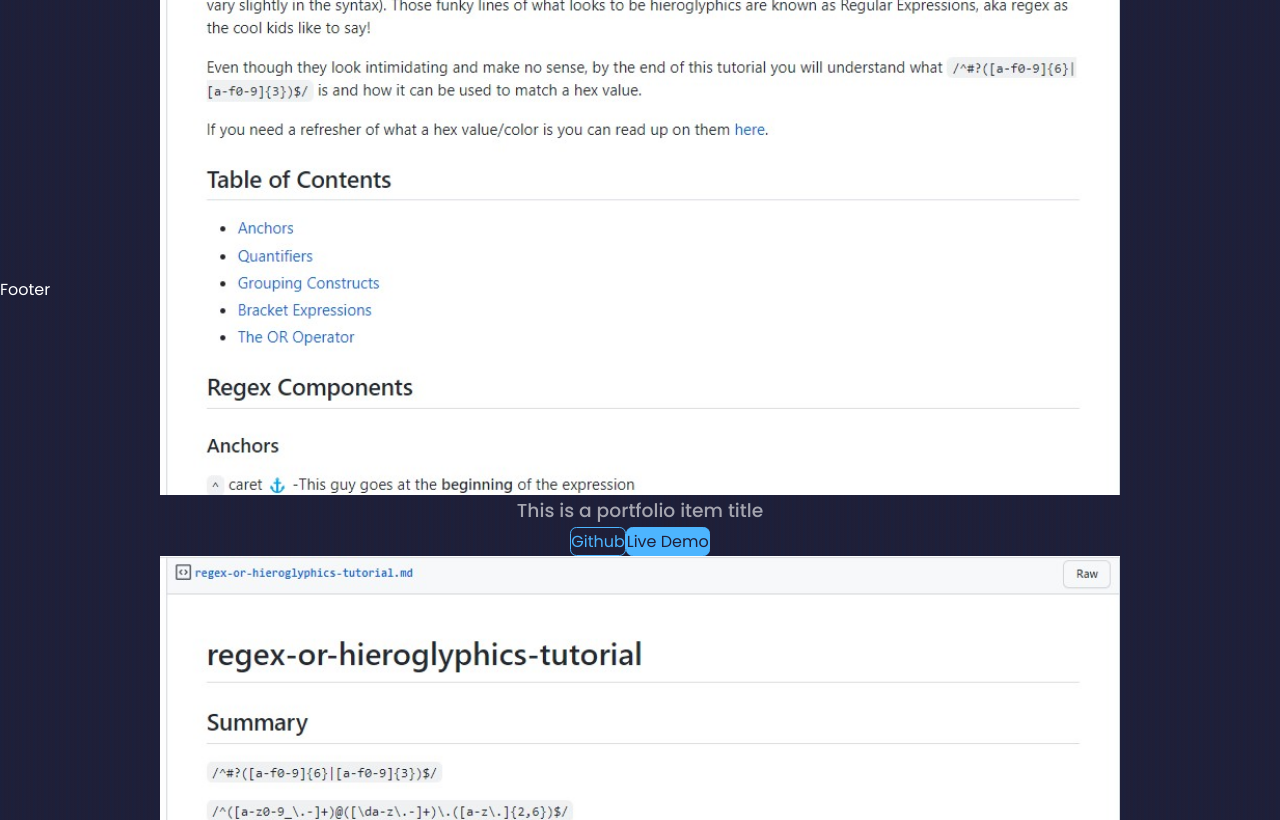
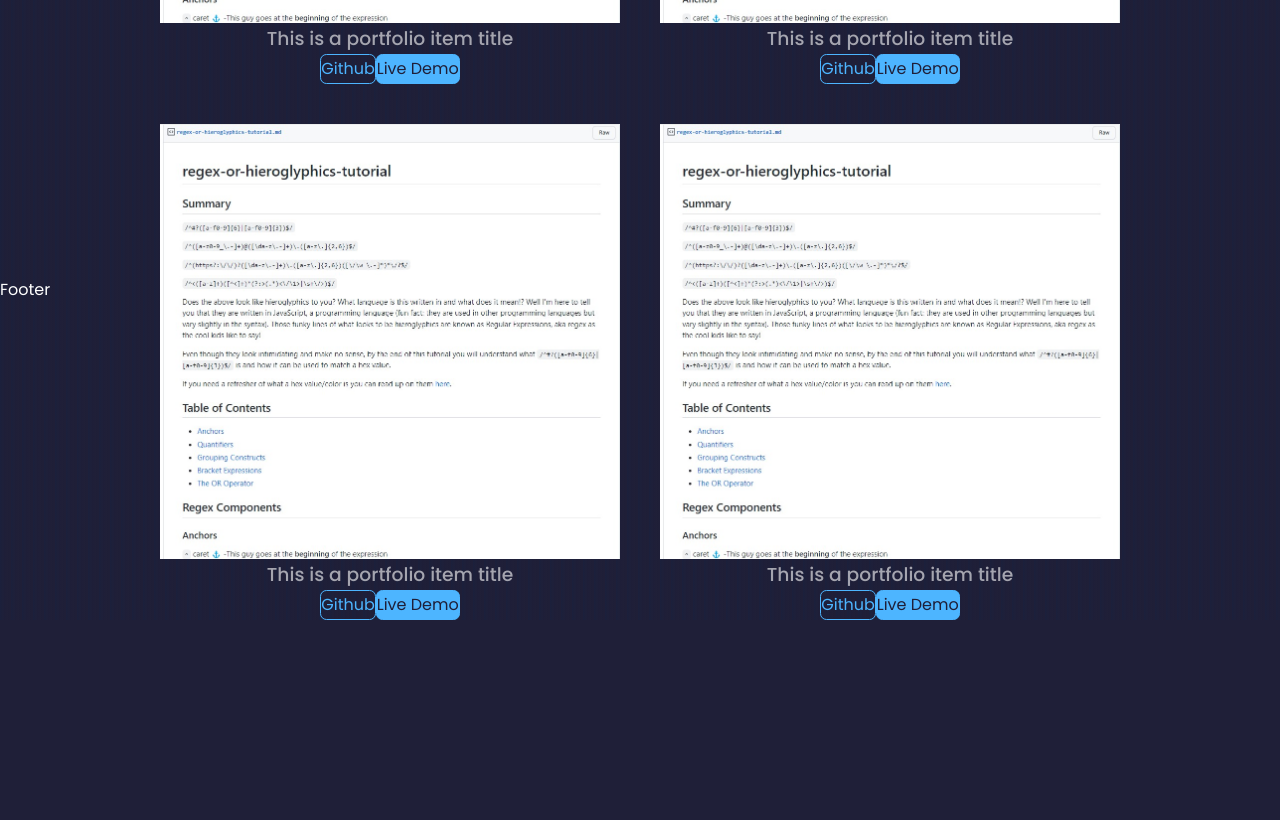
Before and after one commit to Ro-Galvan/professional-react-portfolio, a React (Create React App) app: page / in a window 1280 px wide. Shown: the part 2380-3200 px from the top of the page. After the commit the page ends 3000 px from the top, so only its background shows below. Built offline with nearby package versions, Linux system fonts and the light colour scheme.

Commit message:
added template for 4 projects and put them in a grid

```diff
--- a/src/components/portfolio/Portfolio.jsx
+++ b/src/components/portfolio/Portfolio.jsx
@@ -32,6 +32,14 @@ export default function Portfolio() {
           <a href="http://github.com" className='btn' target="_blank" rel="noreferrer">Github</a>
           <a href="http://TBD.com" className='btn btn-primary' target="_blank" rel="noreferrer">Live Demo</a>
         </article>
+                 {/* Project 3 */}
+                 <article className='portfolio__item'>
+          <div className='portfolio__item-image'></div>
+          <img src={IMG1} alt="regex tutorial" />
+          <h3>This is a portfolio item title</h3>
+          <a href="http://github.com" className='btn' target="_blank" rel="noreferrer">Github</a>
+          <a href="http://TBD.com" className='btn btn-primary' target="_blank" rel="noreferrer">Live Demo</a>
+        </article>
       </div>
     </section>
   )
--- a/src/components/portfolio/portfolio.css
+++ b/src/components/portfolio/portfolio.css
@@ -0,0 +1,10 @@
+.portfolio__container {
+  display: grid;
+  /*can change to 3 or 4 even depending on how many you want in a row */
+  grid-template-columns: repeat(2, 1fr);
+  gap: 2.5rem;
+}
+
+.portfolio__items {
+  background: var(--color-bg-variant)
+}
```
